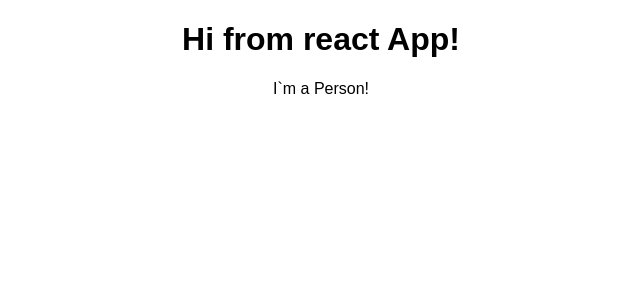
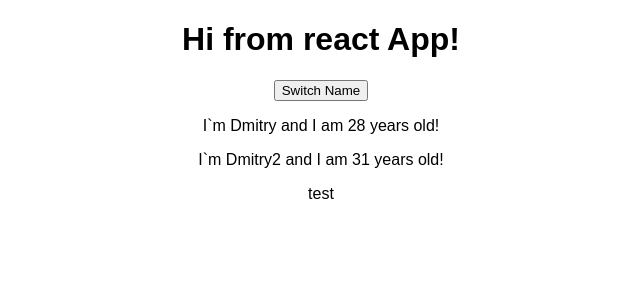
Before and after one commit to 3ddesign/Bbuilder, a React (Create React App) app: page / in a window 1280 px wide. Shown: the top 300 px of the page, without its empty margins (319-959 px from the left). Built offline with nearby package versions, Linux system fonts and the light colour scheme.

Commit message:
add state and props

```diff
--- a/src/App.js
+++ b/src/App.js
@@ -3,11 +3,30 @@ import './App.css';
 import Person from './Person/Person';
 
 class App extends Component {
+    state = {
+        persons: [
+            { name: 'Dmitry', age: 28 },
+            { name: 'Dmitry2', age: 31 },
+        ],
+        otherState: 'some other state'
+    }
+
+    switchNameHandler = () => {
+        // console.log('test');
+        this.setState({persons: [
+            { name: 'Scherbakov', age: 28 },
+            { name: 'Dmitry2', age: 31 }
+        ]
+        })
+    }
+
     render() {
         return (
             <div className="App">
                 <h1>Hi from react App!</h1>
-                <Person />
+                <button onClick={this.switchNameHandler}>Switch Name</button>
+                <Person name={this.state.persons[0].name} age={this.state.persons[0].age} />
+                <Person name={this.state.persons[1].name} age={this.state.persons[1].age}>test</Person>
             </div>
         );
     }
--- a/src/Person/Person.js
+++ b/src/Person/Person.js
@@ -1,7 +1,12 @@
 import React from 'react';
 
-const person = () => {
-    return <p>I`m a Person!</p>
+const person = (props) => {
+    return (
+     <div>
+        <p>I`m {props.name} and I am {props.age} years old!</p>
+         <p>{props.children}</p>
+     </div>
+    )
 };
 
 export default person;
```
